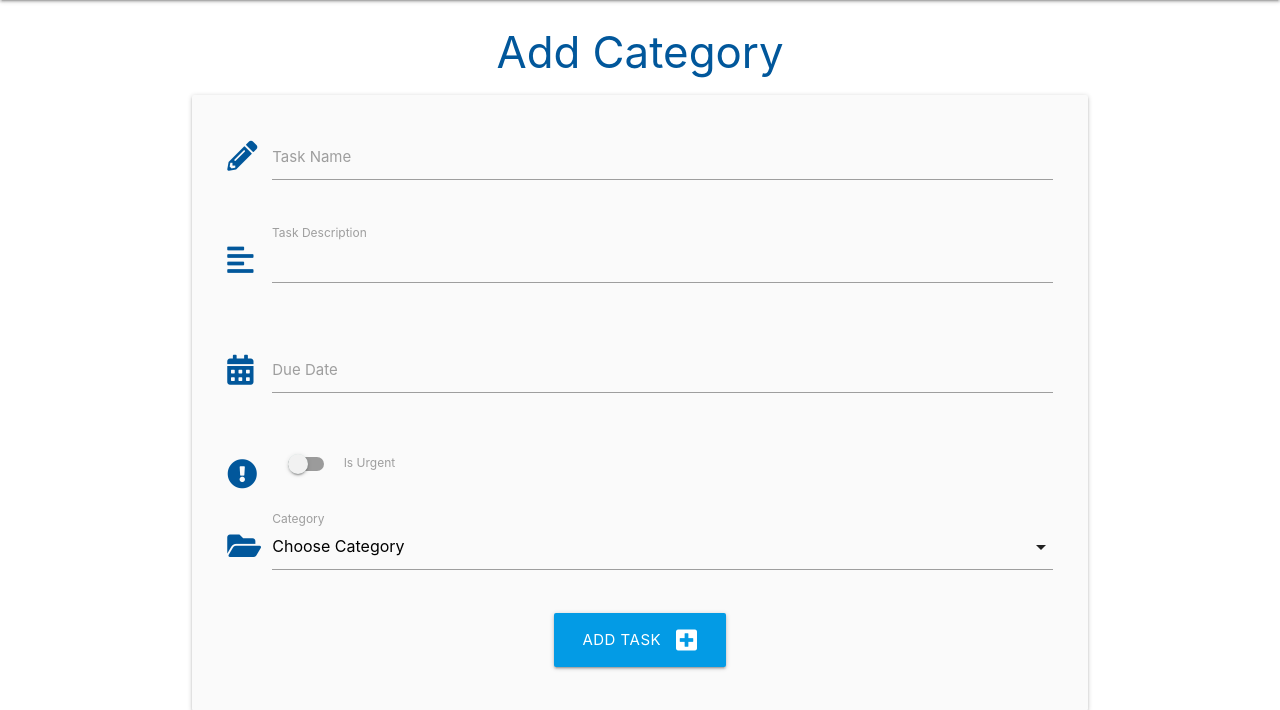
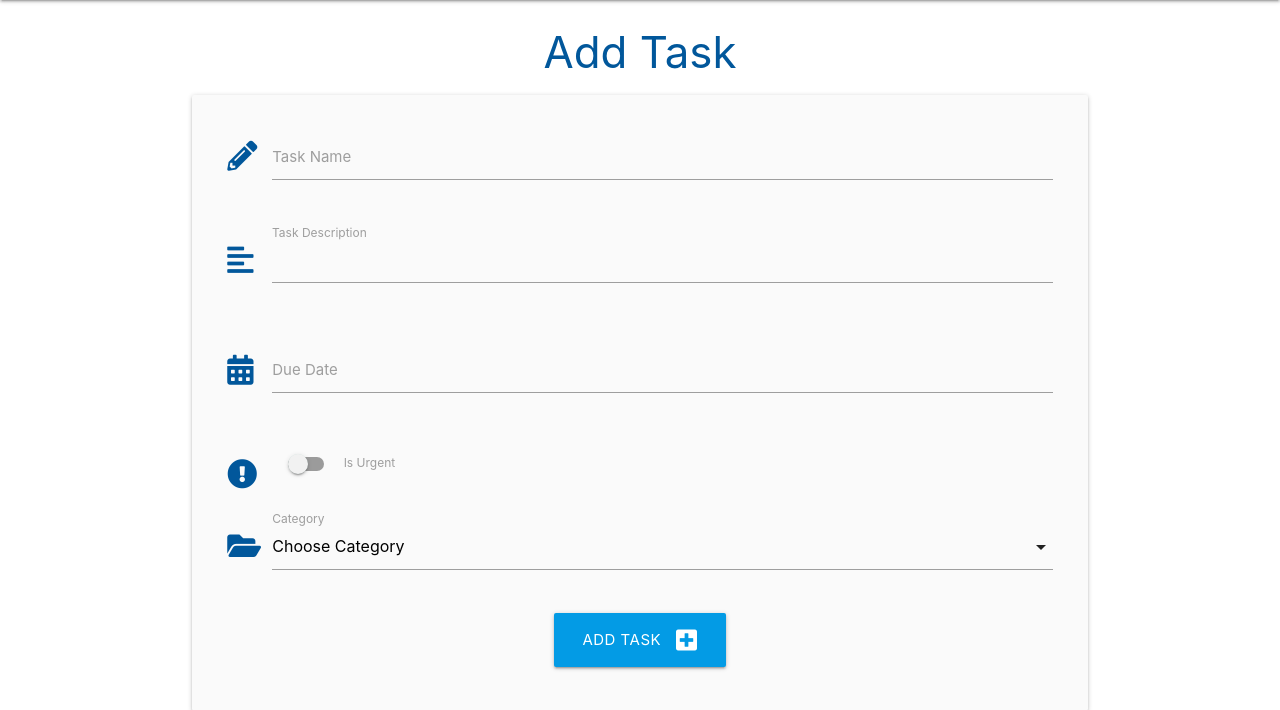
Before and after one commit to hlomphosibeko/task-manager-walkthrough, a Flask app: page /add_task in a window 1280 px wide. Shown: the part 64-774 px from the top of the page. Run offline with Flask 2, Linux system fonts and the light colour scheme; data that the repository does not hold is empty.

Commit message:
Repair 404 error

```diff
--- a/taskmanager/routes.py
+++ b/taskmanager/routes.py
@@ -60,7 +60,7 @@ def add_task():
     return render_template("add_task.html", categories=categories)
 
 
-@app.route("/edit_task", methods=["GET", "POST"])
+@app.route("/edit_task/<int:task_id>", methods=["GET", "POST"])
 def edit_task(task_id):
     task = Task.query.get_or_404(task_id)
     categories = list(Category.query.order_by(Category.category_name).all())
@@ -71,4 +71,4 @@ def edit_task(task_id):
         task.due_date = request.form.get("due_date")
         task.category_id = request.form.get("category_id")
         db.session.commit()
-    return render_template("add_task.html", task=task, categories=categories)
+    return render_template("edit_task.html", task=task, categories=categories)
--- a/taskmanager/templates/add_task.html
+++ b/taskmanager/templates/add_task.html
@@ -1,7 +1,7 @@
 {% extends "base.html" %}
 {% block content %}
 
-<h3 class="light-blue-text text-darken-4 center-align">Add Category</h3>
+<h3 class="light-blue-text text-darken-4 center-align">Add Task</h3>
 
 <div class="row card-panel grey lighten-5">
     <form class="col s12" method="POST" action="{{ url_for('add_task') }}">
@@ -22,7 +22,7 @@
                 <label for="task_description">Task Description</label>
             </div>
         </div>
-        <!--due_date -->
+        <!--due date -->
         <div class="row">
             <div class="input-field col s12">
                 <i class="fas fa-calendar-alt prefix light-blue-text text-darken-4"></i>
@@ -30,7 +30,7 @@
                 <label for="due_date">Due Date</label>
             </div>
         </div>
-        <!-- is_urgent -->
+        <!-- is urgent -->
         <div class="row">
             <div class="input-field col s12">
                 <div class="switch">
@@ -43,7 +43,7 @@
                 </div>
             </div>
         </div>
-        <!-- category_id-->
+        <!-- category id -->
         <div class="row">
             <div class="input-field col s12">
                 <i class="fas fa-folder-open prefix light-blue-text text-darken-4"></i>
--- a/taskmanager/templates/tasks.html
+++ b/taskmanager/templates/tasks.html
@@ -12,7 +12,7 @@
   </div>
 
   <ul class="collapsible">
-    {% for task in tasks | sort(attribute="due_date") %}
+    {% for task in tasks|sort(attribute="due_date") %}
     <li>
       <div class="collapsible-header white-text light-blue darken-4">
         <i class="fas fa-caret-down"></i>
@@ -26,7 +26,7 @@
         <strong>{{ task.category }}</strong>
         <p>{{ task.task_description }}</p>
         <p>
-          <a href="{{ url_for('edit_task', task_id=task.id)}}" class="btn green accent-4">Edit</a>
+          <a href="{{ url_for('edit_task', task_id=task.id) }}" class="btn green accent-4">Edit</a>
         </p>
       </div>
     </li>
```
Also changed, not shown: taskmanager/templates/edit_task.html (+9 -9 lines).
